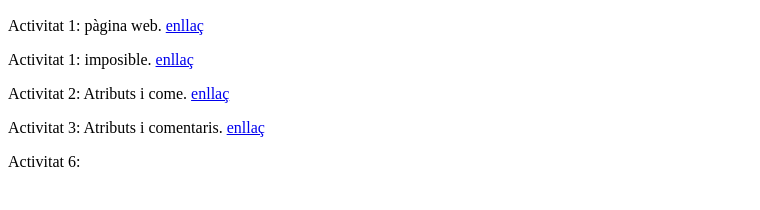
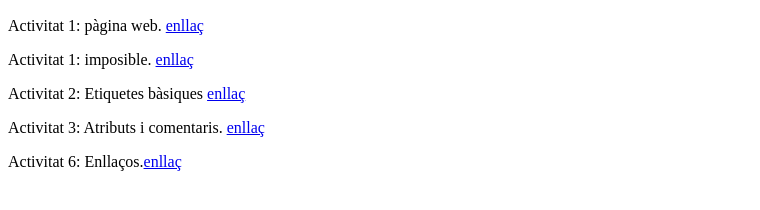
Before and after one commit to hivaxx/html, a plain HTML site: page index.html in a window 1280 px wide. Shown: the part 110-320 px from the top of the page, without its empty margins (0-760 px from the left). Drawn offline with Linux system fonts and the light colour scheme.

Commit message:
Add files via upload

```diff
--- a/index.html
+++ b/index.html
@@ -11,8 +11,8 @@
    <h2>by .... xavi martinez adell......</h2>
    <p>Activitat 1: pàgina web. <a href="act01/index.html"> enllaç</a></p>
    <p>Activitat 1: imposible. <a href="act01/Impossible.html"> enllaç</a></p>
-   <p>Activitat 2: Atributs i come. <a href="act02/index.html">enllaç</a></p>
+   <p>Activitat 2: Etiquetes bàsiques <a href="act02/index.html">enllaç</a></p>
    <p>Activitat 3: Atributs i comentaris. <a href="act03/index.html">enllaç</a></p>
-    <p>Activitat 6:</p>
+    <p>Activitat 6: Enllaços.<a href="act06/index.html">enllaç</a></p>
 </body>
 </html>
```
